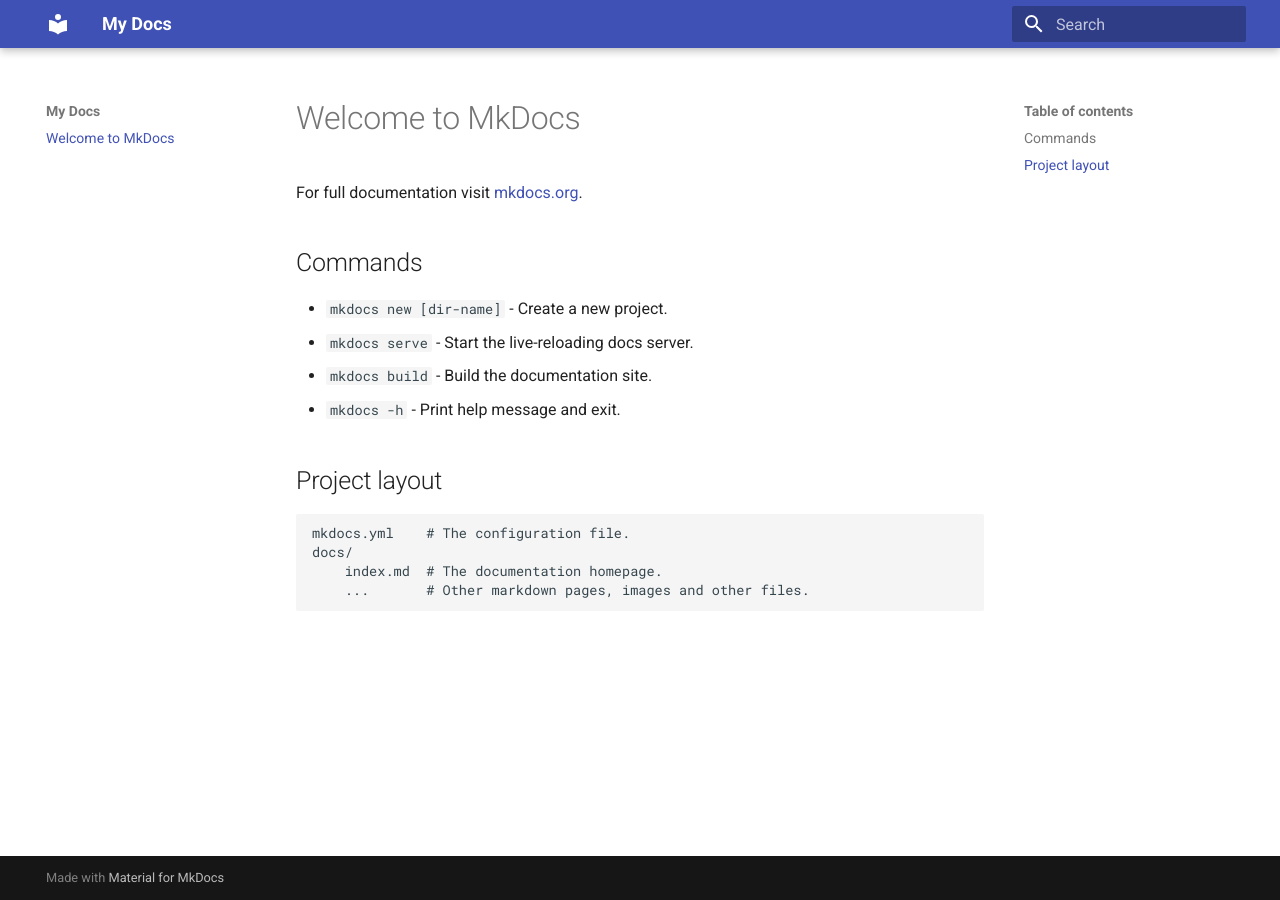
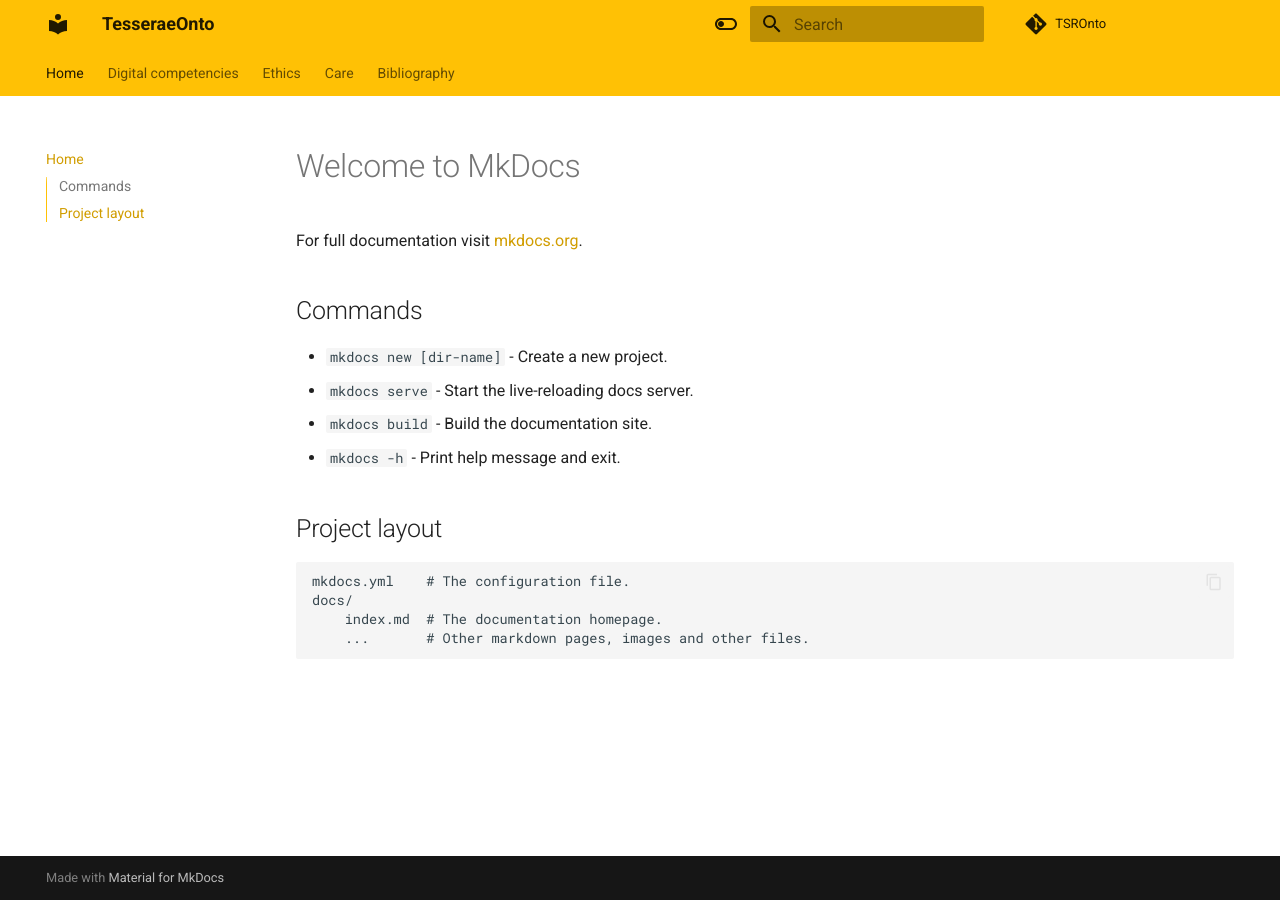
Before and after one commit to teragramgius/ObsftCity, an MkDocs documentation site: the page built from docs/index.md, in a window 1280 px wide. Built offline with MkDocs 1.6.1 and Material for MkDocs 9.7.7, drawn with Linux system fonts in a browser that asks for light colours; comment, search, counter and statistics services are not loaded; the version menu is left out.

Commit message:
menu setup

```diff
--- a/mkdocs.yml
+++ b/mkdocs.yml
@@ -1,3 +1,86 @@
-site_name: My Docs
+site_name: TesseraeOnto
+site_url: https://tsrproject.github.io/TSROnto/
+
+
+nav:
+    - Home: index.md
+    - Digital competencies: competencies.md
+    - Ethics: ethics.md
+    - Care: care.md
+    - Bibliography: biblio.md
+
+site_author: various
+site_description: documentation for ontologies on co-design practices research
+
+
+repo_name: TSROnto
+repo_url: https://github.com/TSRProject/TSROnto/
+
 theme:
   name: material
+  features:
+    - navigation.tabs
+    - navigation.top
+    - navigation.sections
+    - navigation.instant
+    - navigation.tracking
+    - navigation.expand
+    - navigation.path
+    - navigation.prune
+    - navigation.indexes
+    - navigation.footer
+    - toc.integrate
+    - toc.follow
+    - search.suggest
+    - search.highlight
+    - content.tabs.link
+    - content.code.annotation
+    - content.code.copy
+    - content.tooltips
+  language: en
+  palette:
+    - scheme: default
+      toggle:
+        icon: material/toggle-switch-off-outline
+        name: Switch to dark mode
+      primary: amber
+      accent: deep purple
+    - scheme: slate
+      toggle:
+        icon: material/toggle-switch
+        name: Switch to light mode
+      primary: amber
+      accent: deep purple
+
+  markdown_extensions:
+    - pymdownx.highlight:
+      anchor_linenums: true
+    - pymdownx.inlinehilite
+    - pymdownx.snippets
+    - admonition
+    - pymdownx.arithmatex:
+        generic: true
+    - footnotes
+    - pymdownx.details
+    - pymdownx.superfences
+    - pymdownx.mark
+    - attr_list
+    - md_in_html
+
+
+
+
+extra:
+  version:
+    provider: mike
+
+
+
+extra_javascript:
+  - javascripts/mathjax.js
+  - https://polyfill.io/v3/polyfill.min.js #?features=es6
+  - https://cdn.jsdelivr.net/npm/mathjax@3/es5/tex-mml-chtml.js
+
+
+plugins:
+  - search
```
Also changed, not shown: biblio.md (added), care.md (added), competencies.md (added), ethics.md (added).
